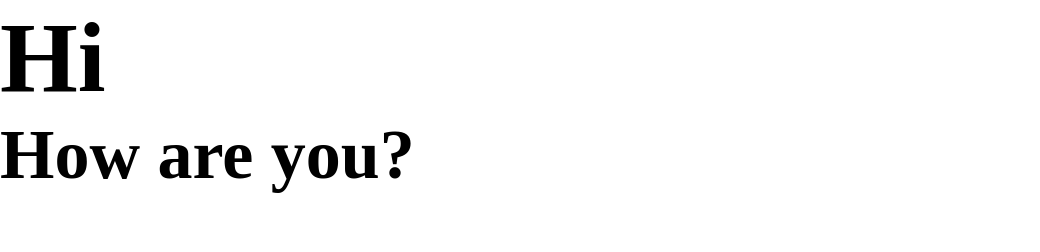
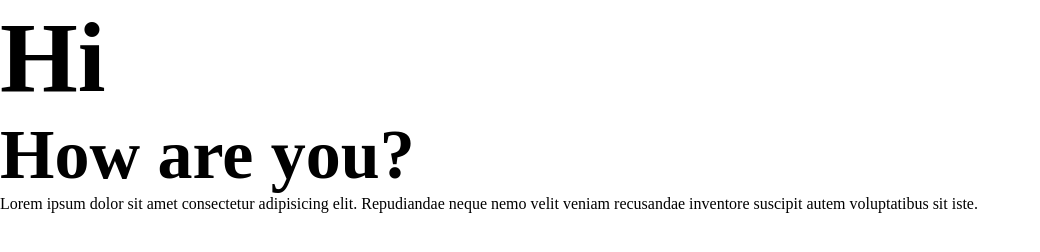
Before and after one commit to Vansh-Rathod/Local-Repo, a plain HTML site: page index.html in a window 1280 px wide. Shown: the whole page, without its empty margins (0-1040 px from the left). Drawn offline with Linux system fonts and the light colour scheme.

Commit message:
modified index file

```diff
--- a/index.html
+++ b/index.html
@@ -9,5 +9,6 @@
 <body>
     <h1>Hi</h1>
     <h2>How are you?</h2>
+    <p>Lorem ipsum dolor sit amet consectetur adipisicing elit. Repudiandae neque nemo velit veniam recusandae inventore suscipit autem voluptatibus sit iste.</p>
 </body>
 </html>
```
